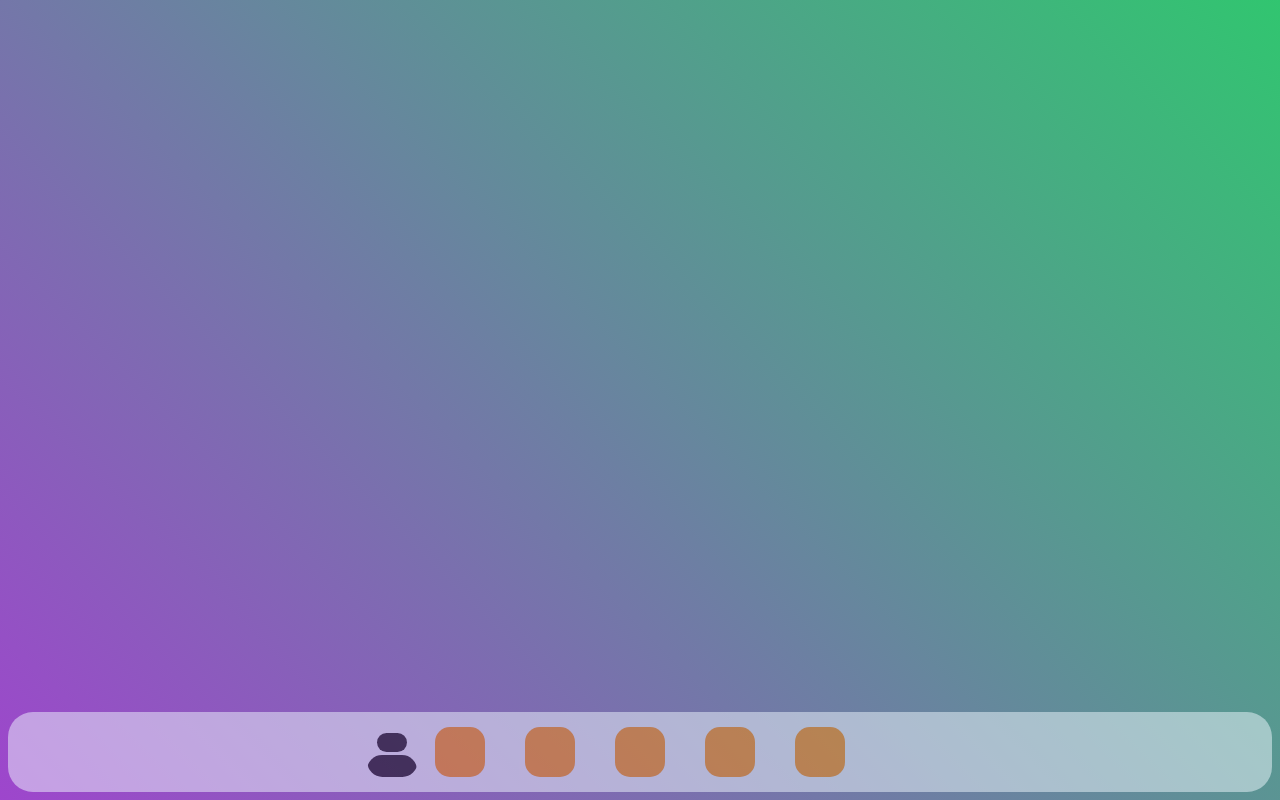
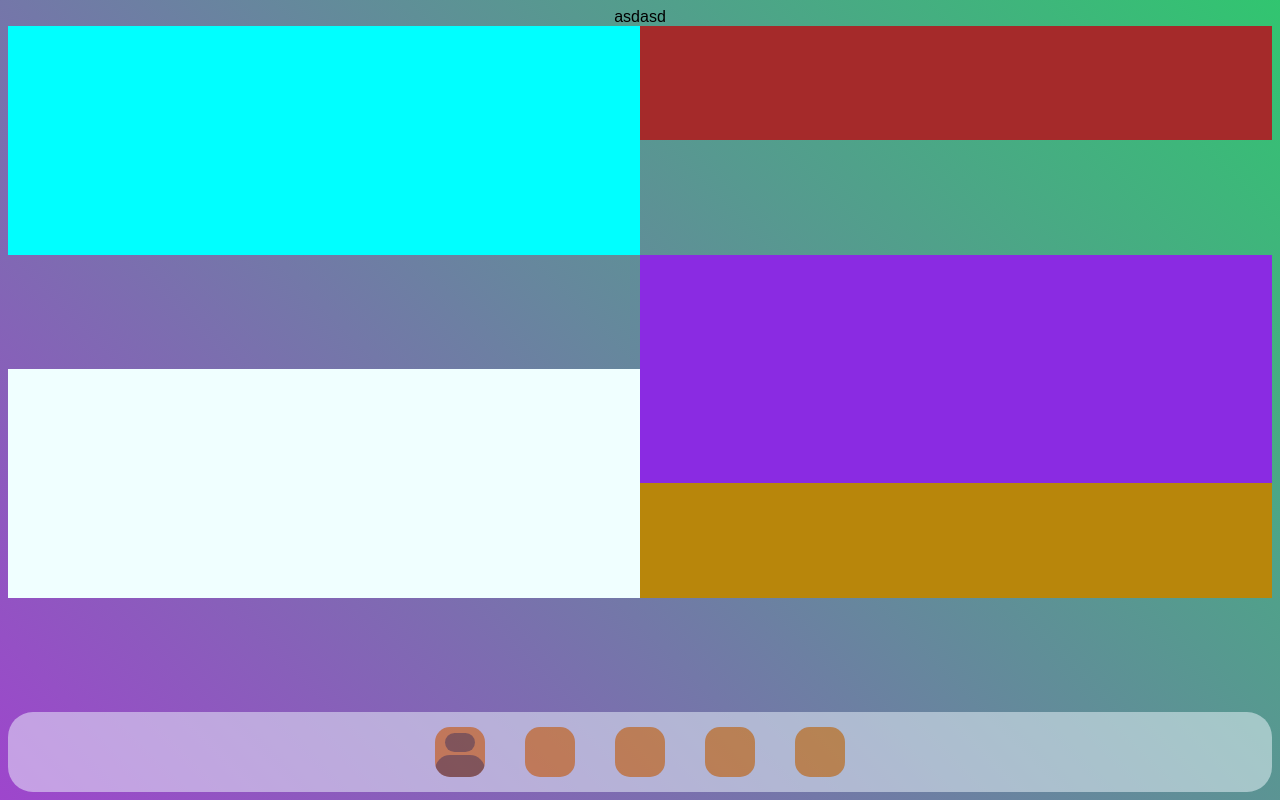
Before and after one commit to ElNefro/my_web, a plain HTML site: page my_Web/index.html in a window 1280 px wide. Drawn offline with Linux system fonts and the light colour scheme.

Commit message:
фывфывф

```diff
--- a/my_Web/CSS/main.css
+++ b/my_Web/CSS/main.css
@@ -7,7 +7,8 @@ body {
     height: 98%;
     display: flex;
     background: linear-gradient(45deg, #d900ff, #00ff46);
-    align-items: flex-end;
+    align-items: center;
+    flex-direction: column;
     animation: bg 30s ease infinite; /* Увеличена длительность */
     background-size: 200% 200%; /* Увеличена область градиента */
 }
@@ -37,36 +38,18 @@ footer {
 
 
 .box_cut {
-    position: absolute;
+    margin: 20px;
     width: 50px;
     height: 50px;
     background-color: rgba(0, 9, 255, 0);
     border-radius: 15px;
     z-index: 1;
-        display: flex;
+    display: flex;
     align-items: center;
     justify-content: center;
-    clip-path: stroke-box;
     flex-direction: column;
     pointer-events: none;
-
-}
-#a1 {
-    right: calc(67% + 5px);
-}
-
-#a2 {
-    right: calc(57% + 3px);
-}
-
-#a3 {}
-
-#a4 {
-    left: calc(57% + 3px);
-}
-
-#a5 {
-    left: calc(67% + 5px);
+    clip-path: fill-box;
 }
 
 
@@ -98,6 +81,21 @@ button {
     background-color: black;
     border-radius: 360px;
     bottom: calc(50%);
+}
+
+.fot_2 {
+
+    display: flex;
+    position: absolute;
+    width: 98%;
+    background-color: rgba(181, 21, 21, 0);
+    height: 80px;
+    border-radius: 25px;
+    opacity: 50%;
+    justify-content: center;
+    align-items: center;
+    z-index: 1;
+    pointer-events: none;
 }
 
 button:hover {
@@ -163,3 +161,48 @@ button.tooltip-info[data-tooltip-top]:hover::before {
     opacity: 1;
     transform: translateX(-50%) translateY(1px);
 }
+
+
+main {
+    width: 100%;
+    height: 100vh; /* Добавляем высоту для контейнера */
+    display: grid;
+    grid-template-columns: [colStart]50% [colEnd]50%;
+    grid-template-rows: [start]1fr [middleOne]1fr [middleTwo]1fr [middle]1fr [middleEnd]1fr [end]1fr; /* Заменяем проценты на fr */
+}
+
+.app {
+    width: 100%; /* Занимаем всю ширину ячейки */
+    height: 100%; /* Занимаем всю высоту ячейки */
+    box-sizing: border-box; /* Учитываем padding и border в размерах */
+}
+
+#app1 {
+    background-color: aqua;
+    grid-row: start / middleTwo; /* Упрощенная запись */
+    grid-column: colStart / colEnd;
+}
+
+#app2 {
+    background-color: azure;
+    grid-row: middle / end; /* Исправлен диапазон */
+    grid-column: colStart / colEnd;
+}
+
+#app3 {
+    background-color: brown;
+    grid-row: start / middleOne;
+    grid-column: colEnd / -1; /* Занимаем вторую колонку */
+}
+
+#app4 {
+    background-color: blueviolet;
+    grid-row: middleTwo / middleEnd; /* Исправлен диапазон */
+    grid-column: colEnd / -1;
+}
+
+#app5 {
+    background-color: darkgoldenrod;
+    grid-row: middleEnd / end;
+    grid-column: colEnd / -1;
+}
--- a/my_Web/index.html
+++ b/my_Web/index.html
@@ -8,11 +8,15 @@
     <body>
 
         <header>
-
+            asdasd
         </header>
 
         <main>
-
+            <div class="app" id="app1"></div>
+            <div class="app" id="app2"></div>
+            <div class="app" id="app3"></div>
+            <div class="app" id="app4"></div>
+            <div class="app" id="app5"></div>
         </main>
 
 
@@ -22,7 +26,9 @@
 
         <footer>
 
-            <div class="box_cut" id="a1">
+            <div class="fot_2">
+
+                <div class="box_cut" id="a1">
 
                 <div class="man"></div>
                 <div class="man_head"></div>
@@ -36,6 +42,8 @@
             <div class="box_cut" id="a4"></div>
 
             <div class="box_cut" id="a5"> </div>
+
+            </div>
 
 
             <button  class="tooltip-info" data-tooltip-top="О себе">
```
